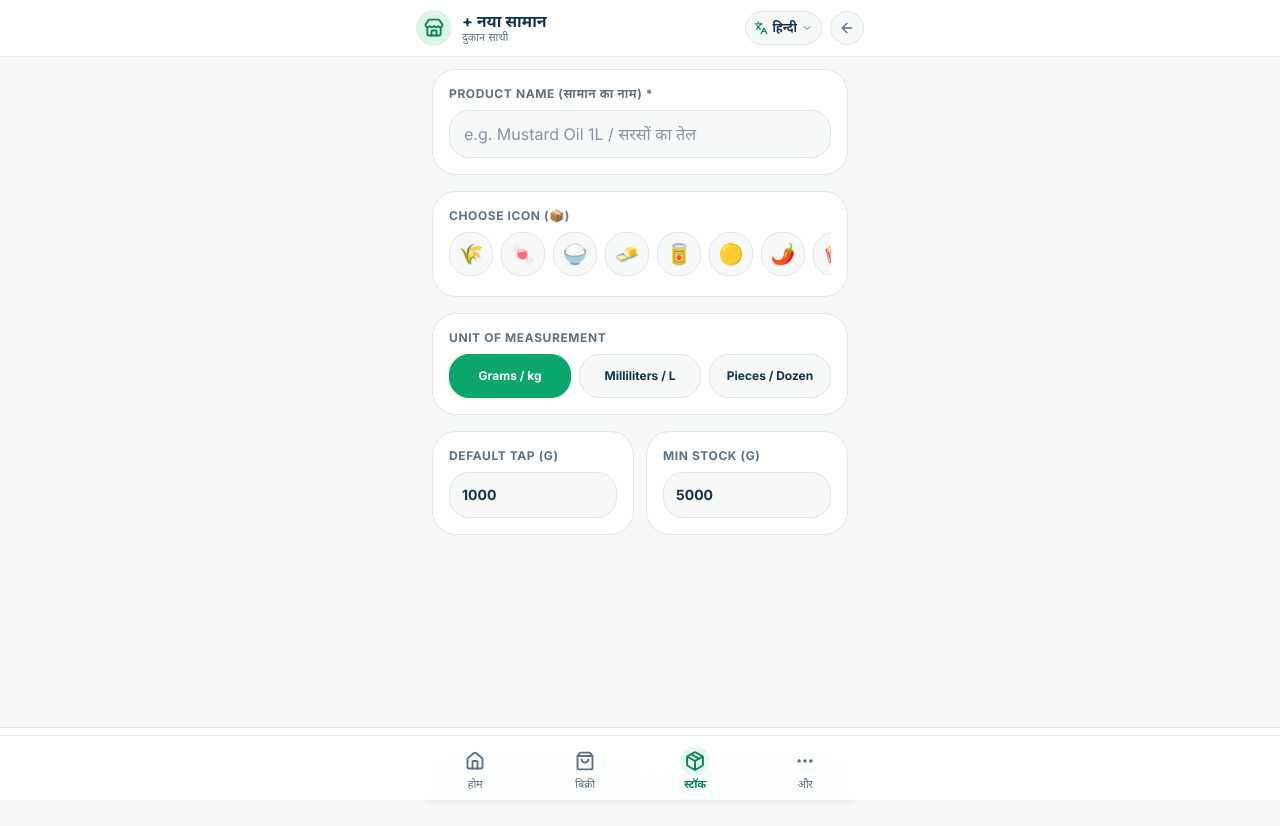
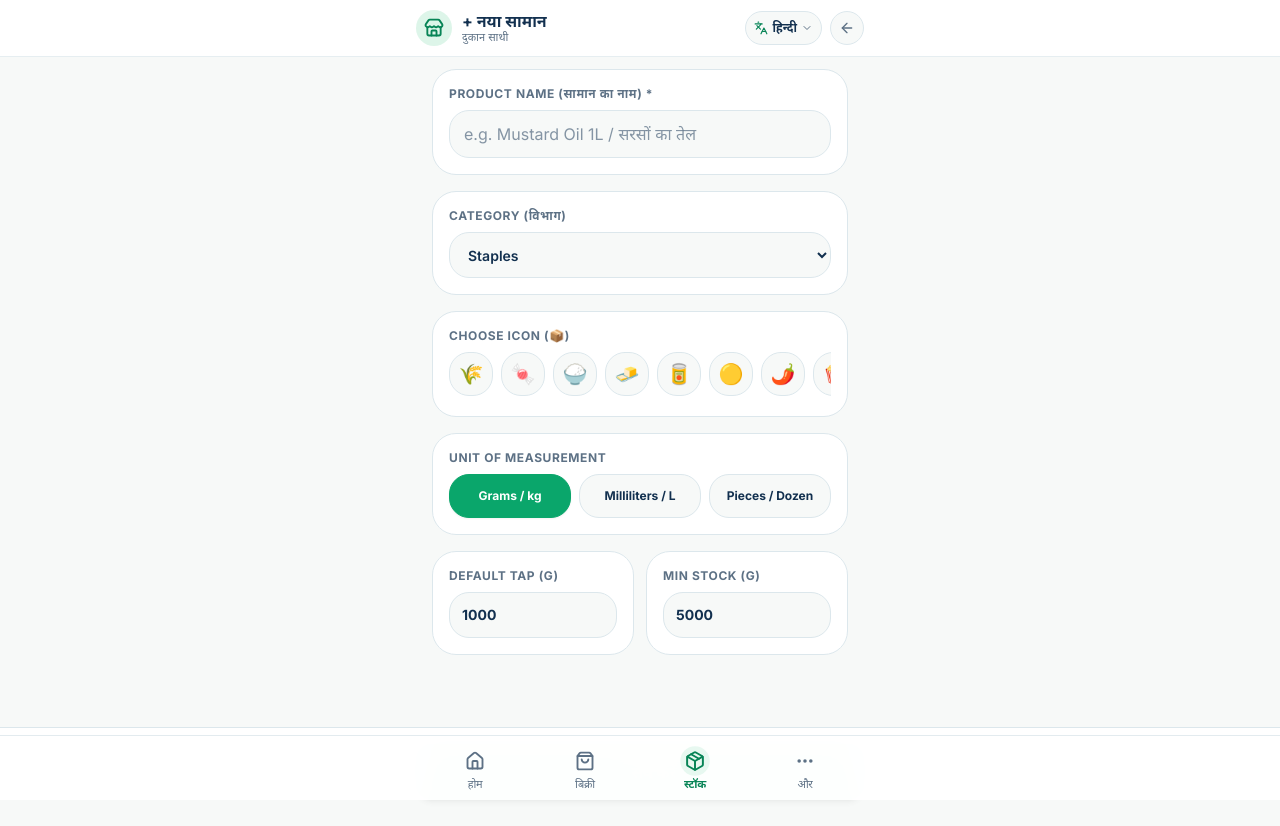
Before and after one commit to yashraj-rastogi/HackFest, a React (Vite) app: page /stock/new in a window 1280 px wide. Shown: the top 826 px of the page. Before the commit the page ends 800 px from the top, so only its background shows below. Built offline with nearby package versions, Linux system fonts and the light colour scheme.

Commit message:
fix: resolve TypeScript linting, unused variables, and PWA type declarations

```diff
--- a/src/db/repos.ts
+++ b/src/db/repos.ts
@@ -1,4 +1,4 @@
-import { db, type Item, type Supplier, type BarcodeMap, type Setting } from './schema';
+import { db, type Item, type Supplier, type BarcodeMap } from './schema';
 import { generateId } from '../lib/uuid';
 
 const DEFAULT_SHOP_ID = 'local';
--- a/src/domain/lists.ts
+++ b/src/domain/lists.ts
@@ -50,7 +50,7 @@ export function getDaysSinceLastSale(
  * Rule: stock > 0, and at least 30 days without any sale (or since baseline).
  */
 export function isNotMoving(
-  item: Item,
+  _item: Item,
   state: StockState,
   movements: Movement[],
   now: number = Date.now(),
--- a/src/screens/AddProduct.tsx
+++ b/src/screens/AddProduct.tsx
@@ -90,6 +90,29 @@ export const AddProduct: React.FC = () => {
             placeholder="e.g. Mustard Oil 1L / सरसों का तेल"
             className="w-full min-h-[48px] px-3.5 rounded-xl bg-canvas border border-line text-base text-ink focus:outline-none focus:border-brand"
           />
+        </div>
+
+        {/* Category dropdown */}
+        <div className="p-4 rounded-3xl bg-surface border border-line space-y-2">
+          <label className="block text-xs font-bold text-ink-muted uppercase tracking-wider">
+            Category (विभाग)
+          </label>
+          <select
+            value={category}
+            onChange={(e) => setCategory(e.target.value as Category)}
+            className="w-full min-h-[46px] px-3.5 rounded-xl bg-canvas border border-line text-sm font-semibold text-ink focus:outline-none focus:border-brand capitalize"
+          >
+            {[
+              'staples', 'oil_ghee', 'pulses', 'spices', 'snacks', 'biscuits',
+              'beverages', 'dairy', 'personal_care', 'household',
+              'stationery_paper', 'stationery_writing',
+              'hardware_tools', 'hardware_fasteners', 'electrical', 'other'
+            ].map((cat) => (
+              <option key={cat} value={cat}>
+                {cat.replace('_', ' ')}
+              </option>
+            ))}
+          </select>
         </div>
 
         {/* Emoji Selector */}
--- a/src/screens/ProductDetails.tsx
+++ b/src/screens/ProductDetails.tsx
@@ -1,7 +1,7 @@
 import React, { useState, useEffect } from 'react';
 import { useParams, useNavigate } from 'react-router-dom';
 import { useLiveQuery } from 'dexie-react-hooks';
-import { db, type Item } from '../db/schema';
+import { db } from '../db/schema';
 import { recordCount, recordKhatam, recordMissed } from '../db/ledger';
 import { getStockState } from '../domain/stock';
 import { getDaysSinceLastSale } from '../domain/lists';
--- a/src/screens/Settings.tsx
+++ b/src/screens/Settings.tsx
@@ -12,7 +12,6 @@ import {
   Heart,
   HardDrive,
   CheckCircle2,
-  AlertTriangle,
   RotateCcw,
 } from 'lucide-react';
 
--- /dev/null
+++ b/src/vite-env.d.ts
@@ -0,0 +1,2 @@
+/// <reference types="vite/client" />
+/// <reference types="vite-plugin-pwa/client" />
```
Also changed, not shown: 1 other file (tests, documents, lock files or other folders).
